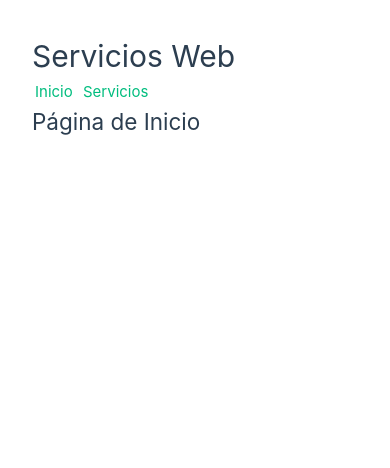
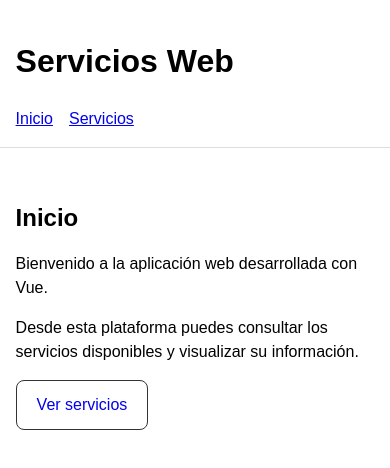
Before and after one commit to 23690511-byte/DAW-U1-Ambiente-FullStack, a Vue app in the folder frontend/: page / in a window 390 px wide. Shown: the top 468 px of the page. Built offline with nearby package versions, Linux system fonts and the light colour scheme.

Commit message:
feat: interfaz responsiva completa y manejo de estados UX

```diff
--- a/frontend/src/assets/main.css
+++ b/frontend/src/assets/main.css
@@ -1,35 +1,105 @@
-@import './base.css';
-
-#app {
-  max-width: 1280px;
-  margin: 0 auto;
-  padding: 2rem;
-  font-weight: normal;
+* {
+  box-sizing: border-box;
 }
-
-a,
-.green {
-  text-decoration: none;
-  color: hsla(160, 100%, 37%, 1);
-  transition: 0.4s;
-  padding: 3px;
+body {
+  margin: 0;
+  font-family: Arial, Helvetica, sans-serif;
+  line-height: 1.5;
 }
-
-@media (hover: hover) {
-  a:hover {
-    background-color: hsla(160, 100%, 37%, 0.2);
+.container {
+  width: min(1200px, 92%);
+  margin-inline: auto;
+}
+.header {
+  border-bottom: 1px solid #ddd;
+  padding: 1rem 0;
+}
+.header .container {
+  display: flex;
+  justify-content: space-between;
+  align-items: center;
+}
+nav {
+  display: flex;
+  gap: 1rem;
+}
+.section-header {
+  display: flex;
+  justify-content: space-between;
+  align-items: end;
+  gap: 2rem;
+  margin-block: 2rem;
+}
+.services-grid {
+  display: grid;
+  grid-template-columns: repeat(auto-fit, minmax(240px, 1fr));
+  gap: 1.5rem;
+}
+.service-card {
+  border: 1px solid #ddd;
+  border-radius: 0.75rem;
+  padding: 1.5rem;
+}
+.service-card button {
+  cursor: pointer;
+  padding: 0.7rem 1rem;
+}
+@media (max-width: 700px) {
+  .header .container,
+  .section-header {
+    flex-direction: column;
+    align-items: stretch;
+  }
+}* {
+  box-sizing: border-box;
+}
+body {
+  margin: 0;
+  font-family: Arial, Helvetica, sans-serif;
+  line-height: 1.5;
+}
+.container {
+  width: min(1200px, 92%);
+  margin-inline: auto;
+}
+.header {
+  border-bottom: 1px solid #ddd;
+  padding: 1rem 0;
+}
+.header .container {
+  display: flex;
+  justify-content: space-between;
+  align-items: center;
+}
+nav {
+  display: flex;
+  gap: 1rem;
+}
+.section-header {
+  display: flex;
+  justify-content: space-between;
+  align-items: end;
+  gap: 2rem;
+  margin-block: 2rem;
+}
+.services-grid {
+  display: grid;
+  grid-template-columns: repeat(auto-fit, minmax(240px, 1fr));
+  gap: 1.5rem;
+}
+.service-card {
+  border: 1px solid #ddd;
+  border-radius: 0.75rem;
+  padding: 1.5rem;
+}
+.service-card button {
+  cursor: pointer;
+  padding: 0.7rem 1rem;
+}
+@media (max-width: 700px) {
+  .header .container,
+  .section-header {
+    flex-direction: column;
+    align-items: stretch;
   }
 }
-
-@media (min-width: 1024px) {
-  body {
-    display: flex;
-    place-items: center;
-  }
-
-  #app {
-    display: grid;
-    grid-template-columns: 1fr 1fr;
-    padding: 0 2rem;
-  }
-}
--- /dev/null
+++ b/frontend/src/services/api.js
@@ -0,0 +1,22 @@
+const API_URL = 'http://localhost:8080/api'
+
+export async function obtenerServicios() {
+  const respuesta = await fetch(`${API_URL}/servicios.php`, {
+    headers: {
+      Accept: 'application/json'
+    }
+  })
+
+  if (!respuesta.ok) {
+    throw new Error(`Error HTTP ${respuesta.status}`)
+  }
+
+  const contentType = respuesta.headers.get('content-type') || ''
+  if (!contentType.includes('application/json')) {
+    const contenido = await respuesta.text()
+    console.error('Respuesta recibida:', contenido)
+    throw new Error('El servidor no devolvió JSON')
+  }
+
+  return respuesta.json()
+}
--- a/frontend/src/views/HomeView.vue
+++ b/frontend/src/views/HomeView.vue
@@ -1,5 +1,36 @@
 <template>
-  <div>
-    <h2>Página de Inicio</h2>
-  </div>
+  <section class="home">
+    <h2>Inicio</h2>
+    <p>
+      Bienvenido a la aplicación web desarrollada con Vue.
+    </p>
+    <p>
+      Desde esta plataforma puedes consultar los servicios disponibles y visualizar su información.
+    </p>
+    <RouterLink
+      to="/servicios"
+      class="button"
+    >
+      Ver servicios
+    </RouterLink>
+  </section>
 </template>
+
+<style scoped>
+.home {
+  padding: 2rem 0;
+}
+.home h2 {
+  margin-bottom: 1rem;
+}
+.home p {
+  margin-bottom: 1rem;
+}
+.button {
+  display: inline-block;
+  padding: 0.75rem 1.25rem;
+  text-decoration: none;
+  border: 1px solid #333;
+  border-radius: 0.5rem;
+}
+</style>
--- a/frontend/src/views/ServicesView.vue
+++ b/frontend/src/views/ServicesView.vue
@@ -1,5 +1,66 @@
+<script setup>
+import { computed, onMounted, ref } from 'vue'
+import ServiceCard from '../components/ServiceCard.vue'
+import { obtenerServicios } from '../services/api'
+
+const servicios = ref([])
+const busqueda = ref('')
+const cargando = ref(true)
+const error = ref('')
+
+const serviciosFiltrados = computed(() => {
+  const texto = busqueda.value.toLowerCase()
+  return servicios.value.filter(servicio =>
+    servicio.nombre.toLowerCase().includes(texto)
+  )
+})
+
+onMounted(async () => {
+  try {
+    servicios.value = await obtenerServicios()
+  } catch (e) {
+    error.value = e.message
+  } finally {
+    cargando.value = false
+  }
+})
+</script>
+
 <template>
-  <div>
-    <h2>Servicios</h2>
-  </div>
+  <section>
+    <header class="section-header">
+      <div>
+        <h2>Servicios disponibles</h2>
+        <p>
+          Consulta los servicios disponibles.
+        </p>
+      </div>
+
+      <label>
+        Buscar servicio
+        <input v-model="busqueda" type="search" placeholder="Ej. desarrollo web" />
+      </label>
+    </header>
+
+    <p v-if="cargando" aria-live="polite">
+      Cargando información...
+    </p>
+    <p v-else-if="error" role="alert">
+      {{ error }}
+    </p>
+
+    <!-- Estado 3: Sin resultados -->
+    <p v-else-if="serviciosFiltrados.length === 0">
+      No existen servicios que coincidan con la búsqueda.
+    </p>
+
+    <!-- Estado 2: Datos disponibles -->
+    <div v-else class="services-grid">
+      <ServiceCard
+        v-for="servicio in serviciosFiltrados"
+        :key="servicio.id"
+        :servicio="servicio"
+      />
+    </div>
+  </section>
 </template>
```
Also changed, not shown: 1 other file (tests, documents, lock files or other folders).
